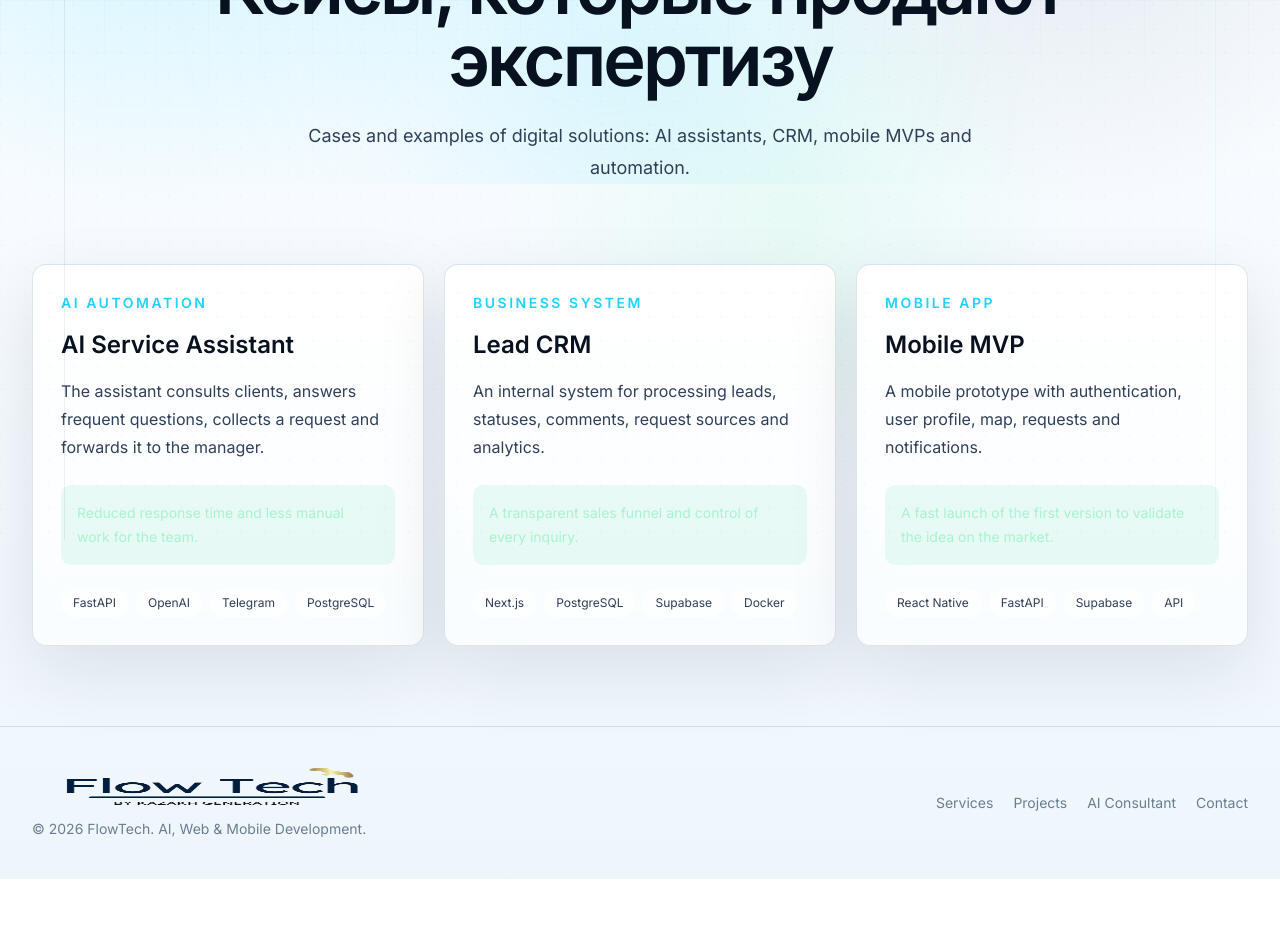
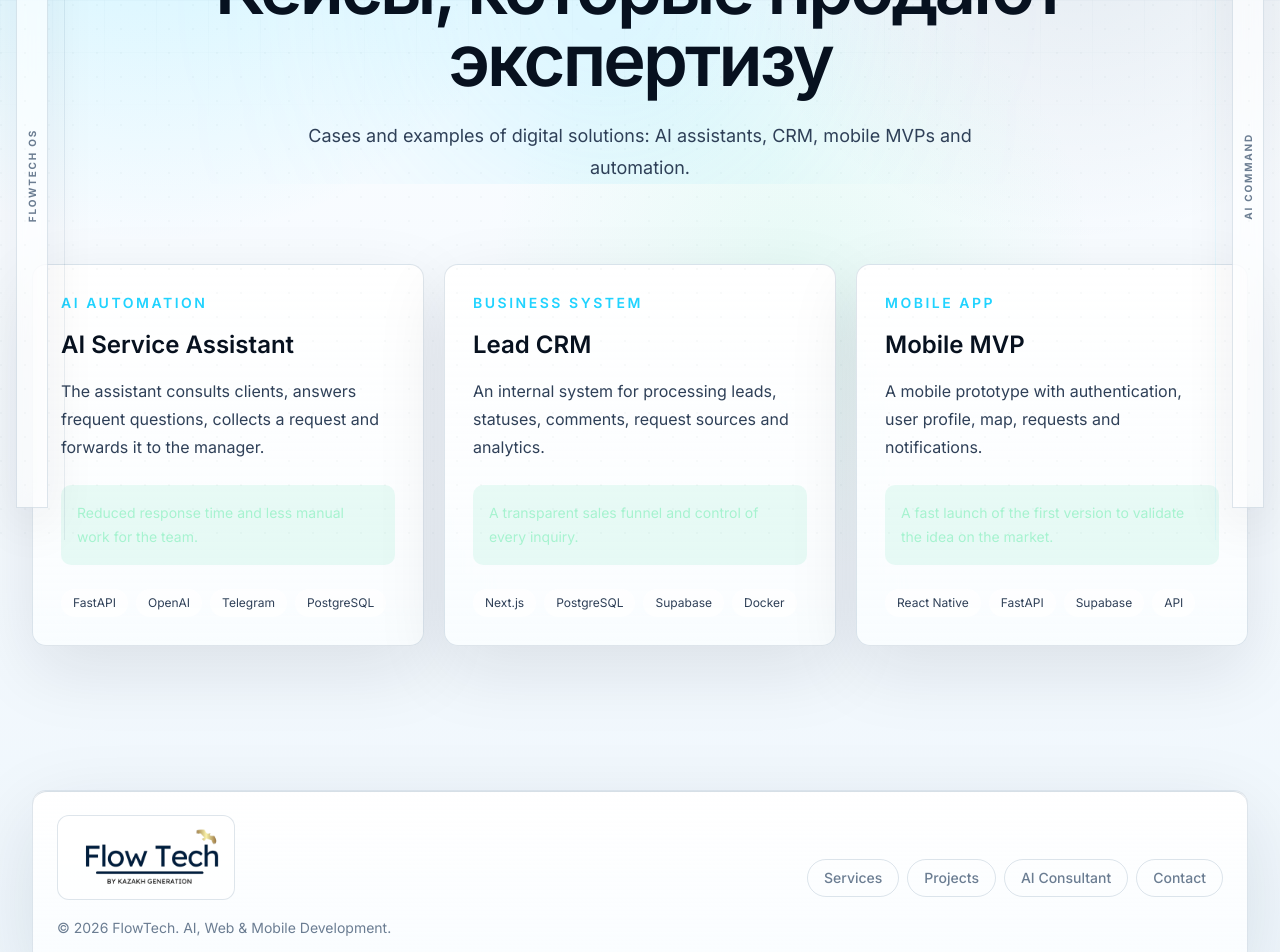
Before and after one commit to birzhansovetov/FlowTech, a Next.js app in the folder frontend/: page /en/projects in a window 1280 px wide. Shown: the part 260-1212 px from the top of the page. Before the commit the page ends 1139 px from the top, so only its background shows below. Built offline with nearby package versions, Linux system fonts and the light colour scheme; no server answers.

Commit message:
Polish system shell and footer

```diff
--- a/frontend/app/layout.tsx
+++ b/frontend/app/layout.tsx
@@ -60,6 +60,12 @@ export default function RootLayout({ children }: Readonly<{ children: React.Reac
     <html lang="ru" className={inter.variable} data-theme="dark" suppressHydrationWarning>
       <body className="noise font-sans antialiased">
         <script dangerouslySetInnerHTML={{ __html: themeInitScript }} />
+        <div className="system-rail system-rail-left" aria-hidden="true">
+          <span>FlowTech OS</span>
+        </div>
+        <div className="system-rail system-rail-right" aria-hidden="true">
+          <span>AI Command</span>
+        </div>
         {children}
       </body>
     </html>
--- a/frontend/components/Footer.tsx
+++ b/frontend/components/Footer.tsx
@@ -5,41 +5,57 @@ import { Dictionary } from "@/lib/i18n";
 
 export function Footer({ locale, dict }: { locale: Locale; dict: Dictionary }) {
   return (
-    <footer className="border-t border-white/10 px-5 py-10 lg:px-8">
-      <div className="mx-auto flex max-w-7xl flex-col gap-4 text-sm text-slate-400 md:flex-row md:items-center md:justify-between">
-        <div className="flex flex-col gap-3">
+    <footer className="px-5 pb-10 pt-16 lg:px-8">
+      <div className="mx-auto max-w-7xl">
+        <div className="command-panel grid gap-8 p-6 md:grid-cols-[1fr_auto] md:items-center">
+          <div className="flex flex-col gap-4">
+            <div className="inline-flex w-fit rounded-xl border border-white/10 bg-white/[0.04] p-3">
               <Image
                 src="/logo-white.png"
                 alt={dict.site.name}
                 width={800}
                 height={312}
-            className="theme-logo-dark h-10 w-auto"
+                className="theme-logo-dark h-auto w-[152px] object-contain"
               />
               <Image
                 src="/logo-blue.png"
                 alt={dict.site.name}
                 width={800}
                 height={312}
-            className="theme-logo-light h-10 w-auto"
+                className="theme-logo-light h-auto w-[152px] object-contain"
               />
-          <p>
+            </div>
+            <p className="text-sm leading-6 text-slate-400">
               © {new Date().getFullYear()} {dict.site.name}. {dict.site.description}.
             </p>
           </div>
 
-        <div className="flex flex-wrap gap-5">
-          <Link className="hover:text-white" href={getLocalizedPath(locale, "/#services")}>
+          <div className="flex flex-wrap gap-2 text-sm font-medium text-slate-400 md:justify-end">
+            <Link
+              className="rounded-full border border-white/10 px-4 py-2 hover:bg-white/10 hover:text-white"
+              href={getLocalizedPath(locale, "/#services")}
+            >
               {dict.nav.services}
             </Link>
-          <Link className="hover:text-white" href={getLocalizedPath(locale, "/projects")}>
+            <Link
+              className="rounded-full border border-white/10 px-4 py-2 hover:bg-white/10 hover:text-white"
+              href={getLocalizedPath(locale, "/projects")}
+            >
               {dict.nav.projects}
             </Link>
-          <Link className="hover:text-white" href={getLocalizedPath(locale, "/ai-consultant")}>
+            <Link
+              className="rounded-full border border-white/10 px-4 py-2 hover:bg-white/10 hover:text-white"
+              href={getLocalizedPath(locale, "/ai-consultant")}
+            >
               {dict.nav.aiConsultant}
             </Link>
-          <Link className="hover:text-white" href={getLocalizedPath(locale, "/#contact")}>
+            <Link
+              className="rounded-full border border-white/10 px-4 py-2 hover:bg-white/10 hover:text-white"
+              href={getLocalizedPath(locale, "/#contact")}
+            >
               {dict.nav.contacts}
             </Link>
+          </div>
         </div>
       </div>
     </footer>
--- a/frontend/components/ThemeToggle.tsx
+++ b/frontend/components/ThemeToggle.tsx
@@ -39,9 +39,10 @@ export function ThemeToggle() {
       type="button"
       onClick={toggleTheme}
       aria-label="Toggle color theme"
-      className="inline-flex h-10 w-10 items-center justify-center rounded-full border border-white/15 bg-white/10 text-white transition hover:bg-white/15"
+      className="inline-flex h-10 items-center justify-center gap-2 rounded-full border border-white/15 bg-white/10 px-3 text-xs font-semibold text-white transition hover:bg-white/15"
     >
       {theme === "dark" ? <Sun size={18} /> : <Moon size={18} />}
+      <span className="hidden xl:inline">{theme === "dark" ? "Light Studio" : "Dark System"}</span>
     </button>
   );
 }
```
Lines whose indentation alone changed are shown as unchanged.
